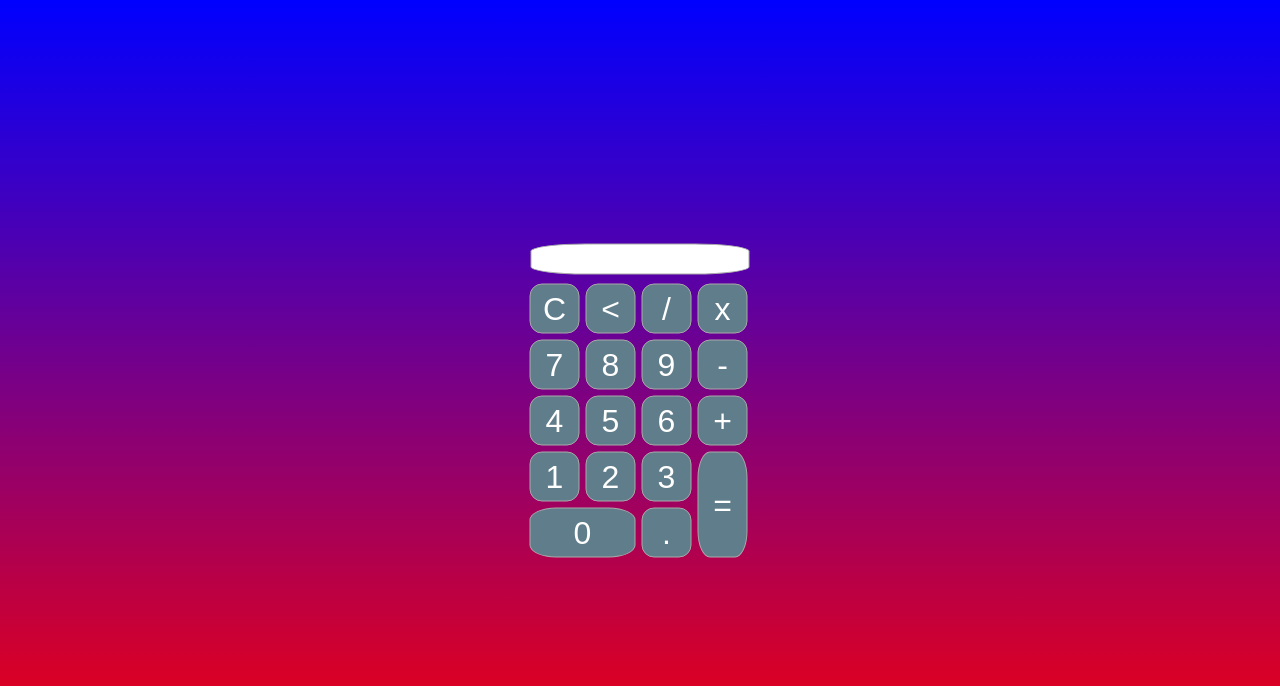
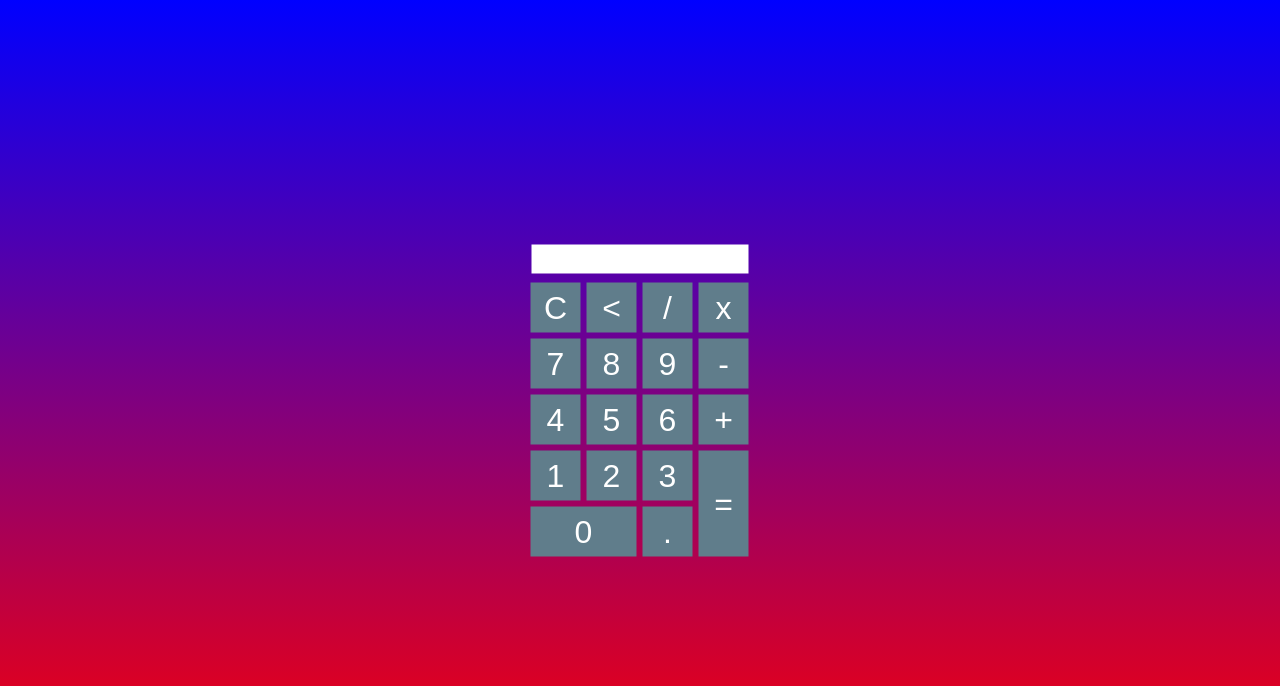
Before and after one commit to BekhruzSNiyazov/calculator, a Flask app: page / in a window 1280 px wide. Shown: the top 686 px of the page. Run offline with Flask 2, Linux system fonts and the light colour scheme.

Commit message:
Update index.html

```diff
--- a/templates/index.html
+++ b/templates/index.html
@@ -15,8 +15,7 @@
 				margin: 2px;
 				cursor: pointer;
 				background: #607d8b;
-				border-radius: 25%;
-                                border: 1px solid darkgrey;
+				border: none;
 				color: white;
 			}
 			.textview {
@@ -24,8 +23,7 @@
 				margin: 5px;
 				font-size: 25px;
 				padding: 5;
-				border-radius: 25%;
-                                border: 1px solid darkgrey;
+				border: none;
 				color: #607d8b;
 			}
 			.main {
```
